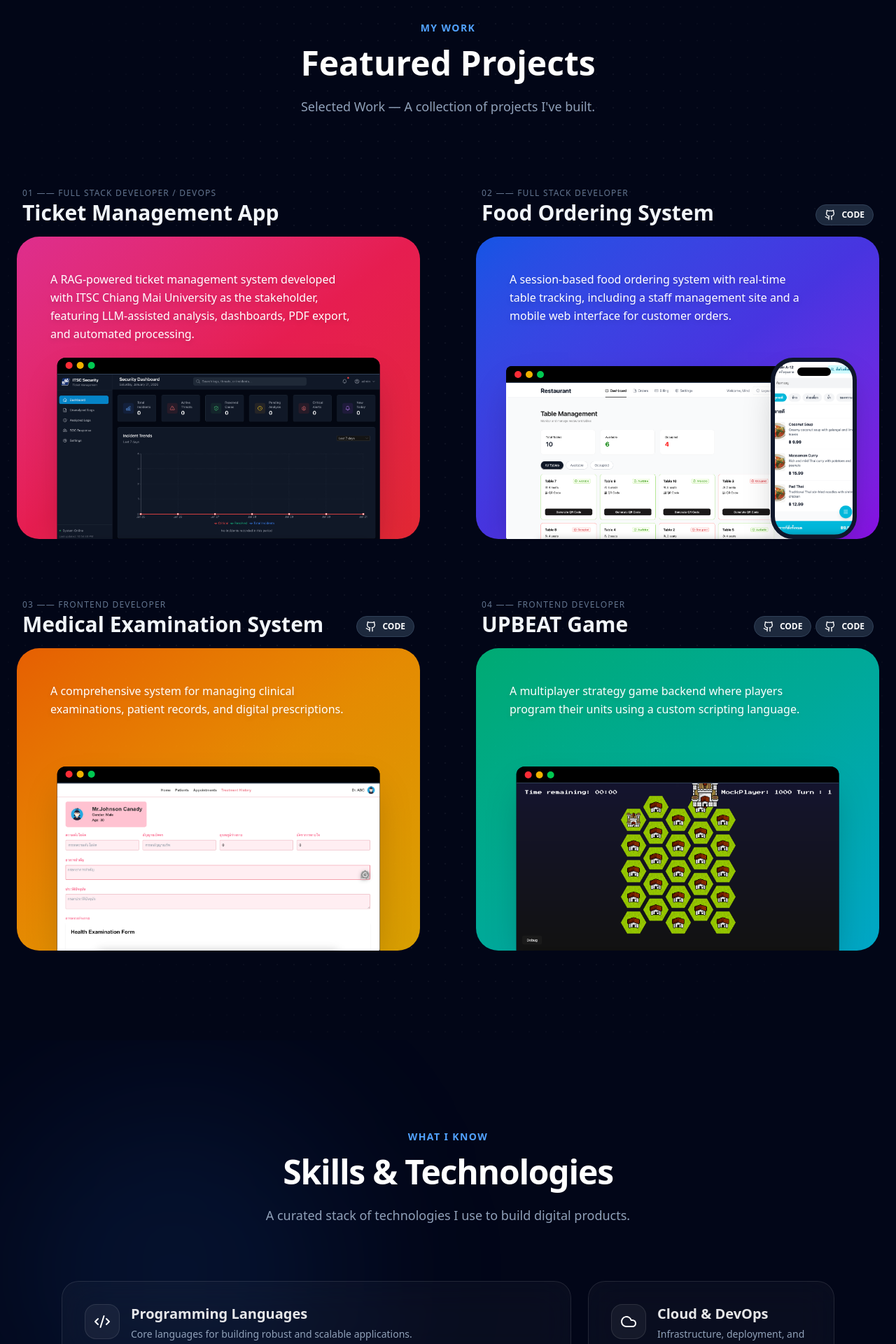
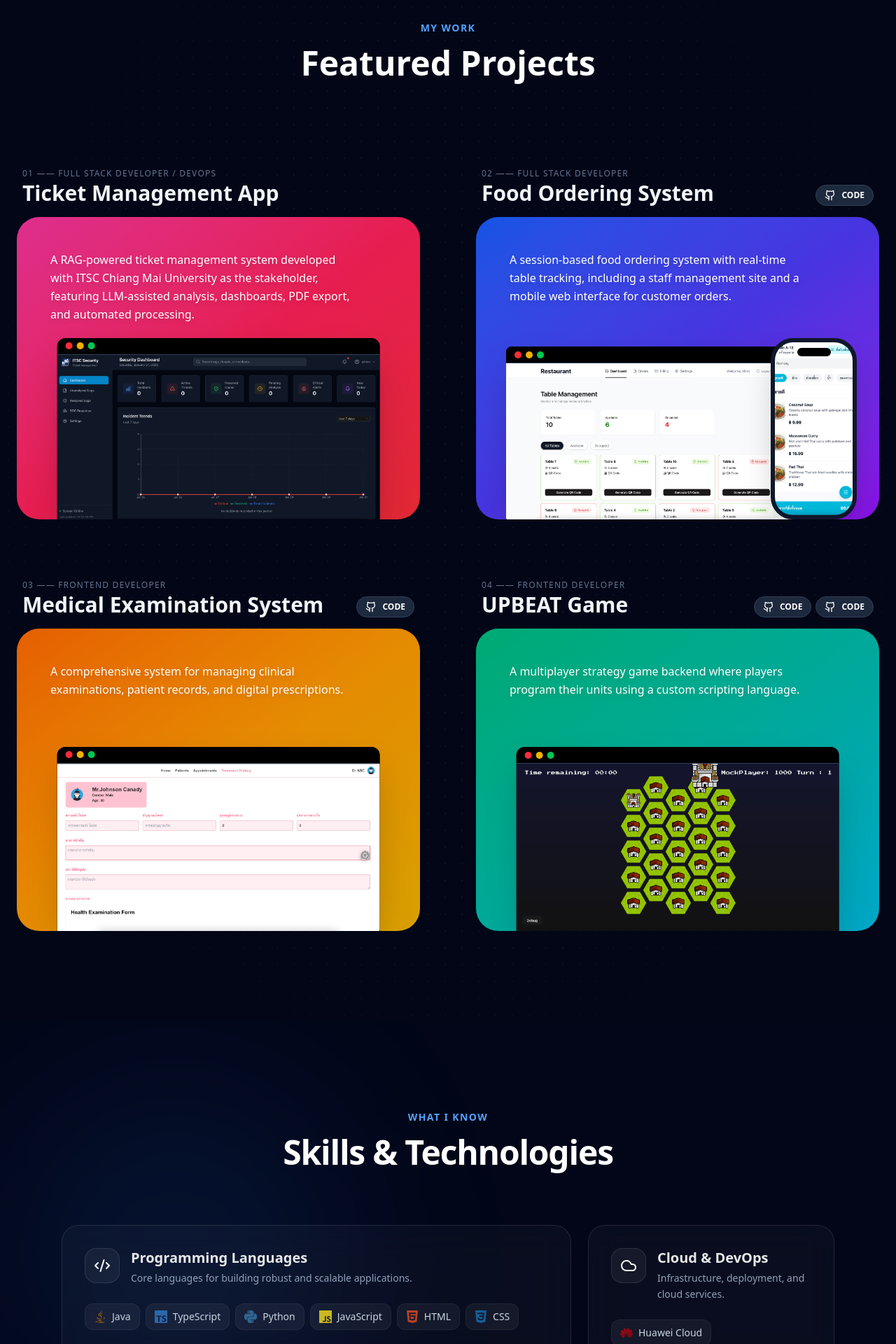
Before and after one commit to nathapatt/nathapat, a React (Vite) app: page / in a window 1280 px wide. Shown: the part 1760-3680 px from the top of the page at 70% size. Built offline with nearby package versions, Linux system fonts and the light colour scheme.

Commit message:
Remove descriptive paragraphs from the Projects and Skills components.

```diff
--- a/src/components/Projects.tsx
+++ b/src/components/Projects.tsx
@@ -86,9 +86,6 @@ export function Projects() {
                     <motion.h2 variants={fadeUpItem} className="text-3xl md:text-5xl font-bold text-white mb-6">
                         Featured Projects
                     </motion.h2>
-                    <motion.p variants={fadeUpItem} className="max-w-[600px] text-slate-400 text-lg">
-                        Selected Work — A collection of projects I've built.
-                    </motion.p>
                 </motion.div>
 
                 {/* Projects Grid */}
--- a/src/components/Skills.tsx
+++ b/src/components/Skills.tsx
@@ -145,9 +145,6 @@ export function Skills() {
                     <motion.h2 variants={fadeUpItem} className="text-4xl md:text-5xl font-bold text-white mb-6 font-display tracking-tight">
                         Skills & Technologies
                     </motion.h2>
-                    <motion.p variants={fadeUpItem} className="text-slate-400 max-w-2xl mx-auto text-lg font-light">
-                        A curated stack of technologies I use to build digital products.
-                    </motion.p>
                 </motion.div>
 
                 {/* Skills Grid - cascades in view */}
```
